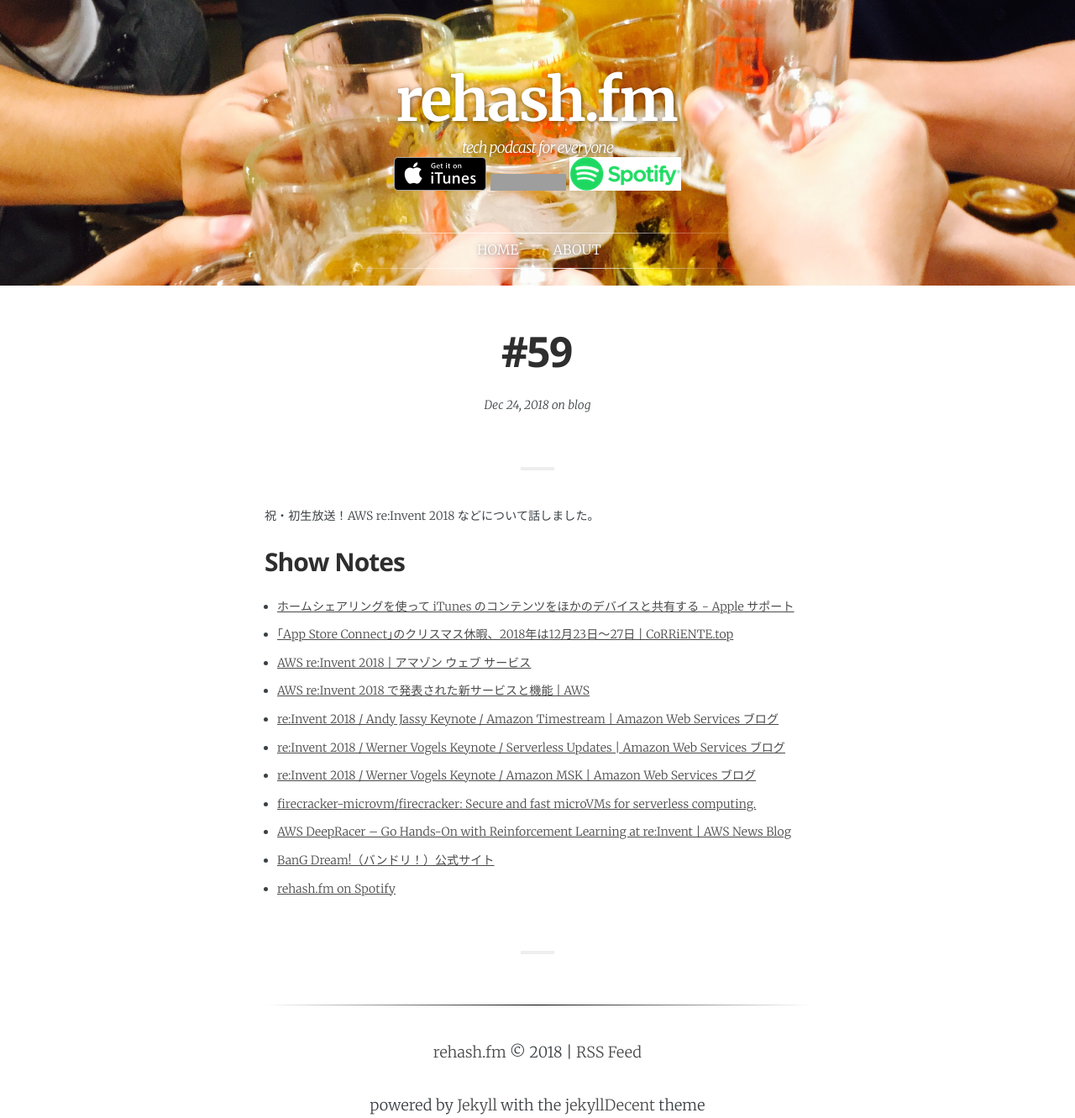
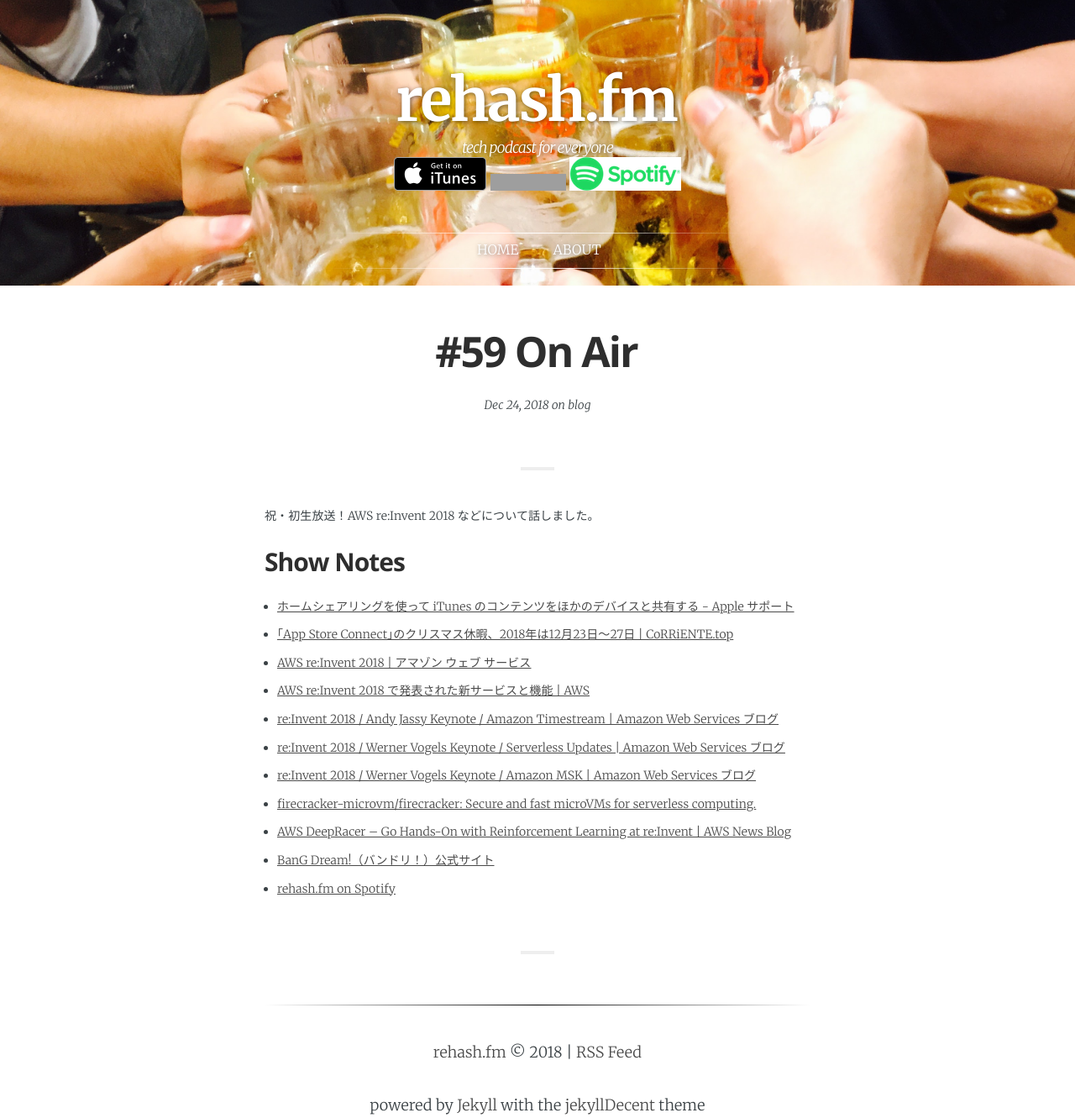
Before and after one commit to rehashfm/rehash.fm, a Jekyll site: the page built from _posts/2018-12-24-59.md, in a window 1280 px wide. Shown: the whole page at 84% size. Built offline with Jekyll 4.4.1, drawn with Linux system fonts in a browser that asks for light colours; some web fonts are replaced; grey boxes are pictures that could not be loaded.

Commit message:
add title

```diff
--- a/_posts/2018-12-25-59.md
+++ b/_posts/2018-12-24-59.md
@@ -1,7 +1,7 @@
 ---
 layout:            post
-title:             "#59 "
-date:              2018-12-25 00:00:00 +0900
+title:             "#59 On Air"
+date:              2018-12-24 16:00:00 +0900
 tags:              blog
 category:          Blog
 author:            smile-0yen,azihsoyn
```
